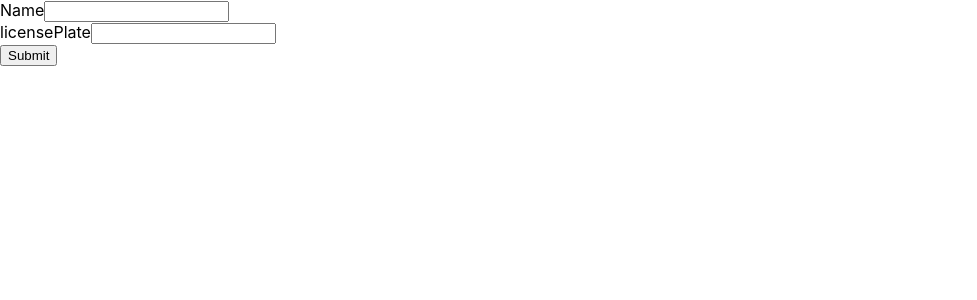
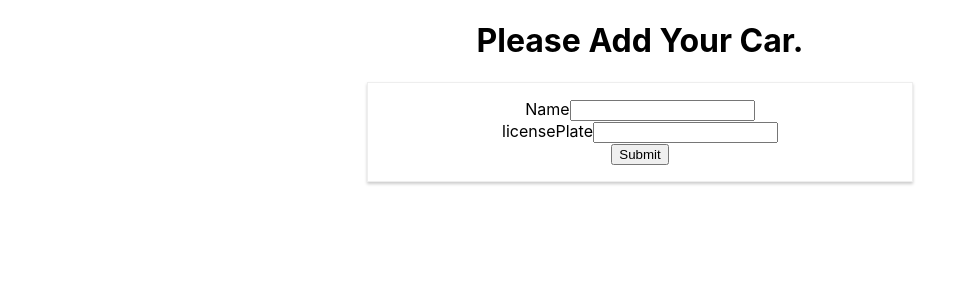
Before and after one commit to artisan-playground/parking.artisandigital.xyz, a React (Create React App) app in the folder react-app/: page / in a window 1280 px wide. Shown: the top 300 px of the page, without its empty margins (0-977 px from the left). Built offline with nearby package versions, Linux system fonts and the light colour scheme; no server answers.

Commit message:
add folder

```diff
--- a/react-app/package.json
+++ b/react-app/package.json
@@ -3,9 +3,11 @@
   "version": "0.1.0",
   "private": true,
   "dependencies": {
+    "antd": "^4.6.1",
     "axios": "^0.19.2",
     "cra-template": "1.0.3",
     "http-proxy-middleware": "^1.0.5",
+    "radium": "^0.26.0",
     "react": "^16.13.1",
     "react-dom": "^16.13.1",
     "react-scripts": "3.4.2"
--- a/react-app/src/App.js
+++ b/react-app/src/App.js
@@ -1,10 +1,11 @@
 import React, { useEffect, useState } from 'react'
 import axios from 'axios'
+import Radium, { StyleRoot } from 'radium'
 
 import logo from './logo.svg'
 
 import './App.css'
-import AddCar from './components/AddCar'
+import AddCar from './components/AddCar/AddCar'
 
 function App() {
   // useEffect(() => {
@@ -23,9 +24,12 @@ function App() {
   // }
 
   return (
-    <div>
-      <AddCar />
-    </div>
+    <StyleRoot>
+      <div className="App">
+        <h1>Please Add Your Car. </h1>
+        <AddCar />
+      </div>
+    </StyleRoot>
     // <div className="App">
     //   <header className="App-header">
     //     <img src={logo} className="App-logo" alt="logo" />
@@ -34,4 +38,4 @@ function App() {
   )
 }
 
-export default App
+export default Radium(App)
--- /dev/null
+++ b/react-app/src/components/AddCar/AddCar.css
@@ -0,0 +1,8 @@
+.page {
+  width: 40%;
+  margin: 16px auto;
+  border: 1px solid #eee;
+  box-shadow: 0 2px 3px #ccc;
+  padding: 16px;
+  text-align: center;
+}
--- a/react-app/src/components/AddCar.js
+++ b/react-app/src/components/AddCar/AddCar.js
@@ -1,5 +1,6 @@
 import React, { useState, useEffect, useMemo } from 'react'
 import axios from 'axios'
+import './AddCar.css'
 
 export default function AddCar() {
   useEffect(() => {
@@ -52,8 +53,14 @@ export default function AddCar() {
     setSubmitted(false)
   }
 
+  const style = {
+    '@media (min-width: 500px)': {
+      width: '120px',
+    },
+  }
+
   return (
-    <div>
+    <div className="page" style={style}>
       {submitted ? (
         <div>
           <h4>You submitted successfully!</h4>
```
